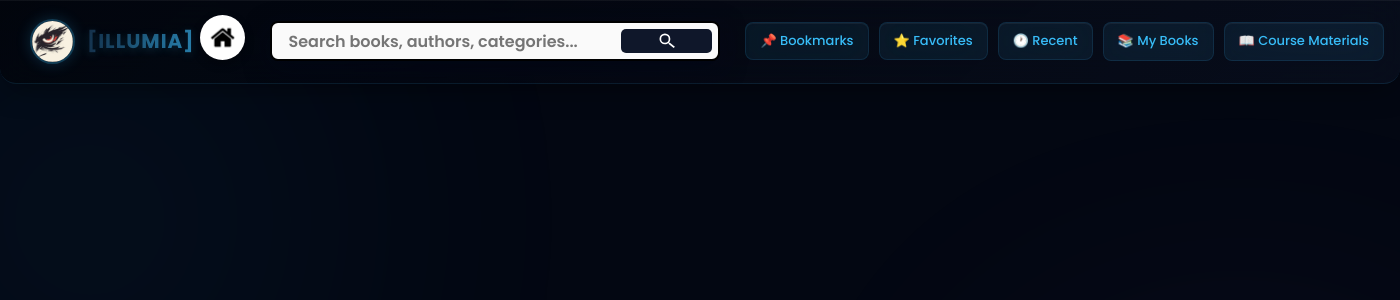
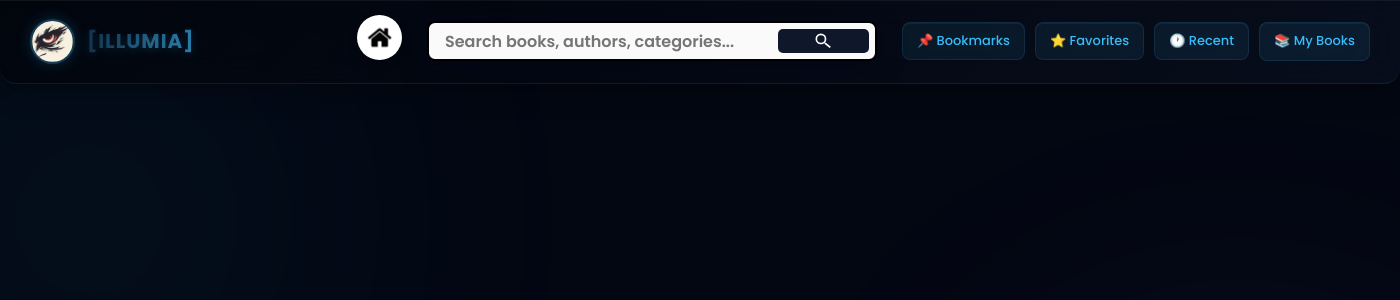
Before and after one commit to GibsonDevlin/ILLUMIA, a Django app: page /catergory/ in a window 1400 px wide. Shown: the top 300 px of the page. Run offline with Django 5.2, Linux system fonts and the light colour scheme; the visitor is signed in with stand-in values (Sample User, id 1); data that the repository does not hold is empty.

Commit message:
Remove course materials from nav

```diff
--- a/auth_app/templates/registration/catergory.html
+++ b/auth_app/templates/registration/catergory.html
@@ -39,7 +39,7 @@
                 <button class="quick-btn" id="favorites-nav-btn" title="View Favorites">⭐ Favorites</button>
                 <button class="quick-btn" id="recent-nav-btn" title="View Recent">🕐 Recent</button>
                 <a href="{% url 'downloaded_books' %}" class="quick-btn" title="View My Books">📚 My Books</a>
-                <a href="{% url 'course_materials' %}" class="quick-btn" title="Course Materials">📖 Course Materials</a>
+                {% comment %} <a href="{% url 'course_materials' %}" class="quick-btn" title="Course Materials">📖 Course Materials</a> {% endcomment %}
             </div>
         </div>
     </div>
```
